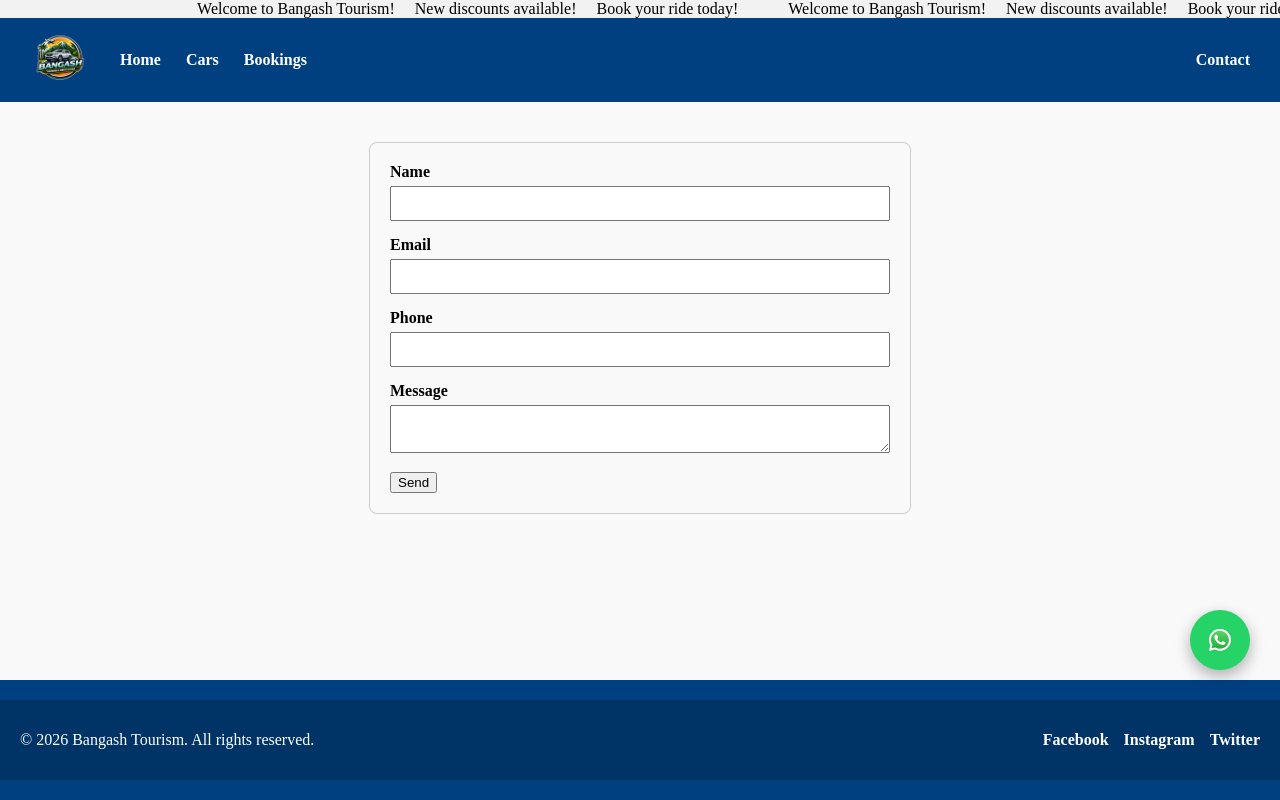
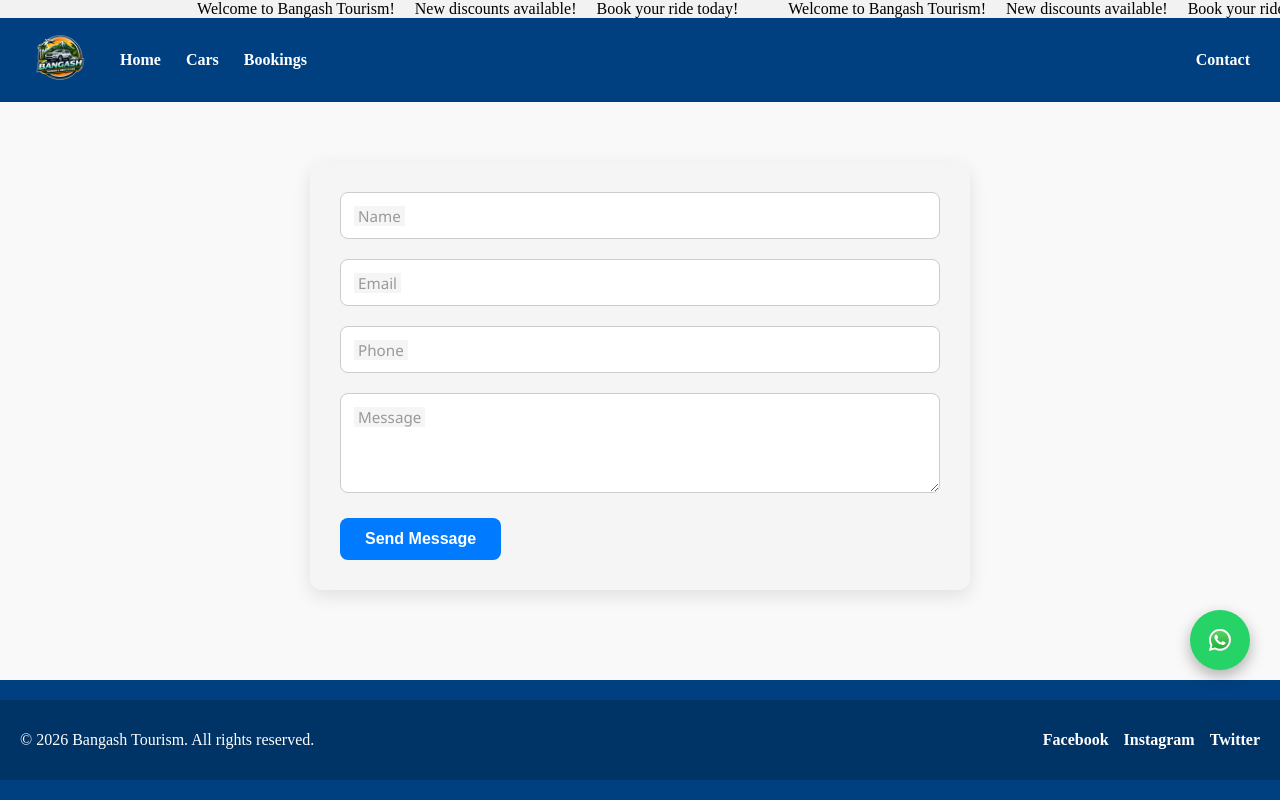
Before and after one commit to Mehdavi05/tourism-car-rental, an Angular app: page /customer/contact in a window 1280 px wide. Built offline with nearby package versions, Linux system fonts and the light colour scheme.

Commit message:
Updated the design of the contact form.

```diff
--- a/src/app/customer/contact/contact.component.css
+++ b/src/app/customer/contact/contact.component.css
@@ -1,41 +1,119 @@
+/* Container */
 .contact-form-container {
-  max-width: 500px;
-  margin: 20px auto;
-  padding: 20px;
+  max-width: 600px;
+  margin: 40px auto;
+  padding: 30px;
+  background: #f5f5f5;
+  border-radius: 12px;
+  box-shadow: 0 6px 18px rgba(0, 0, 0, 0.1);
+  font-family: 'Segoe UI', Tahoma, Geneva, Verdana, sans-serif;
+}
+
+/* Form group for floating labels */
+.contact-form-container .form-group {
+  position: relative;
+  margin-bottom: 20px;
+}
+
+/* Inputs and textarea */
+.contact-form-container input,
+.contact-form-container textarea {
+  width: 100%;
+  padding: 14px;
   border: 1px solid #ccc;
+  border-radius: 8px;
+  font-size: 0.95rem;
+  transition: all 0.3s ease;
+  outline: none;
+  background: #fff;
+  box-sizing: border-box; /* ensures padding is symmetric */
+}
+
+/* Textarea height */
+.contact-form-container textarea {
+  height: 100px;
+  resize: vertical;
+}
+
+/* Floating labels */
+.contact-form-container .form-group label {
+  position: absolute;
+  top: 14px;
+  left: 14px;
+  color: #999;
+  font-size: 0.95rem;
+  pointer-events: none;
+  transition: 0.3s ease all;
+  background: #f5f5f5;
+  padding: 0 4px;
+}
+
+/* Label moves on focus or if input has text */
+.contact-form-container .form-group input:focus + label,
+.contact-form-container .form-group input:not(:placeholder-shown) + label,
+.contact-form-container .form-group textarea:focus + label,
+.contact-form-container .form-group textarea:not(:placeholder-shown) + label {
+  top: -8px;
+  left: 10px;
+  font-size: 0.8rem;
+  color: #007bff;
+}
+
+/* Focus effect */
+.contact-form-container input:focus,
+.contact-form-container textarea:focus {
+  border-color: #007bff;
+  box-shadow: 0 0 5px rgba(0, 123, 255, 0.3);
+}
+
+/* Button */
+.contact-form-container button {
+  background-color: #007bff;
+  color: white;
+  border: none;
+  padding: 12px 25px;
+  font-size: 1rem;
+  font-weight: 600;
+  border-radius: 8px;
+  cursor: pointer;
+  transition: all 0.3s ease;
+}
+
+.contact-form-container button:hover {
+  background-color: #0056b3;
+  transform: translateY(-2px);
+}
+
+/* Error messages */
+.error {
+  color: #d9534f;
+  font-size: 0.85rem;
+  margin-top: -6px;
+  margin-bottom: 6px;
+}
+
+/* Success / error messages */
+.success-message,
+.error-message {
+  margin-top: 15px;
+  font-weight: 600;
+  padding: 10px;
   border-radius: 8px;
 }
 
-.contact-form-container div {
-  margin-bottom: 15px;
-}
-
-.contact-form-container label {
-  display: block;
-  margin-bottom: 5px;
-  font-weight: bold;
-}
-
-.contact-form-container input,
-.contact-form-container textarea {
-  width: 100%;
-  padding: 8px;
-  box-sizing: border-box;
-}
-
-.error {
-  color: red;
-  font-size: 0.85rem;
-}
-
 .success-message {
-  color: green;
-  font-weight: bold;
-  margin-top: 15px;
+  background-color: #d4edda;
+  color: #155724;
 }
 
 .error-message {
-  color: red;
-  font-weight: bold;
-  margin-top: 15px;
+  background-color: #f8d7da;
+  color: #721c24;
 }
+
+/* Responsive */
+@media (max-width: 640px) {
+  .contact-form-container {
+    padding: 20px;
+  }
+}
--- a/src/app/customer/contact/contact.component.html
+++ b/src/app/customer/contact/contact.component.html
@@ -1,60 +1,65 @@
 <div class="contact-form-container">
   <form #form="ngForm" (ngSubmit)="submitContact(form)" novalidate>
-    <div>
-      <label for="name">Name</label>
+
+    <div class="form-group">
       <input
         type="text"
         id="name"
         name="name"
         [(ngModel)]="contact.name"
         #name="ngModel"
+        placeholder=" "
         required
       />
+      <label for="name">Name</label>
       <small class="error" *ngIf="name.invalid && name.touched">
         Name is required
       </small>
     </div>
 
-    <div>
-      <label for="email">Email</label>
+    <div class="form-group">
       <input
         type="email"
         id="email"
         name="email"
         [(ngModel)]="contact.email"
         #email="ngModel"
+        placeholder=" "
         required
       />
+      <label for="email">Email</label>
       <small class="error" *ngIf="email.invalid && email.touched">
         Enter a valid email
       </small>
     </div>
 
-    <div>
-      <label for="phone">Phone</label>
+    <div class="form-group">
       <input
         type="text"
         id="phone"
         name="phone"
         [(ngModel)]="contact.phone"
+        placeholder=" "
       />
+      <label for="phone">Phone</label>
     </div>
 
-    <div>
-      <label for="message">Message</label>
+    <div class="form-group">
       <textarea
         id="message"
         name="message"
         [(ngModel)]="contact.message"
         #message="ngModel"
+        placeholder=" "
         required
       ></textarea>
+      <label for="message">Message</label>
       <small class="error" *ngIf="message.invalid && message.touched">
         Message is required
       </small>
     </div>
 
-    <button type="submit">Send</button>
+    <button type="submit">Send Message</button>
   </form>
 
   <div class="success-message" *ngIf="successMessage">
```
